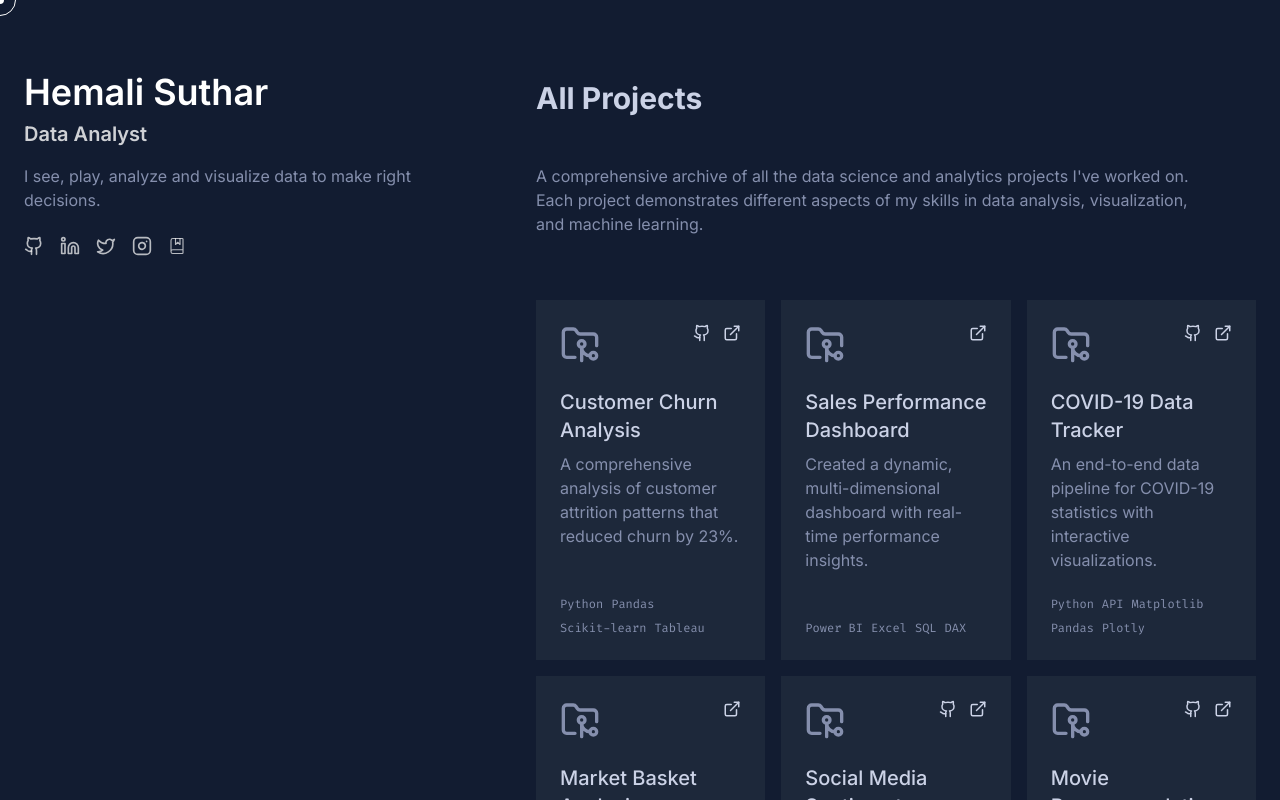
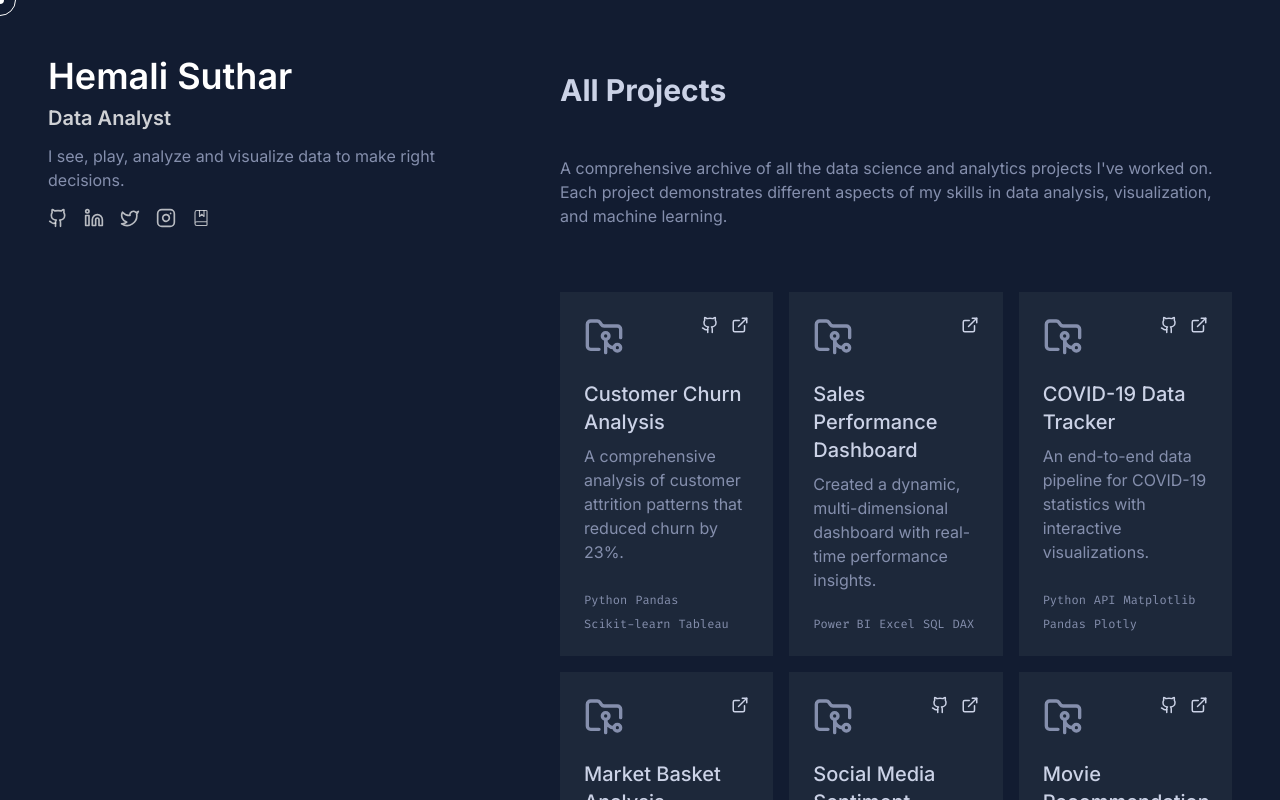
Before and after one commit to hemalii3/portfolio-website-hemali, a React (Vite) app: page /projects in a window 1280 px wide. Built offline with nearby package versions, Linux system fonts and the light colour scheme; a web font is replaced by a local one.

Commit message:
Refactor: Adjust project section margins
Adjust margins for better content alignment.

```diff
--- a/src/components/Layout.tsx
+++ b/src/components/Layout.tsx
@@ -1,4 +1,3 @@
-
 import React, { useState, useEffect, useRef } from 'react';
 import { Github, Linkedin, Twitter, Instagram, BookMarked, ExternalLink } from 'lucide-react';
 import { useLocation, Link } from 'react-router-dom';
@@ -54,7 +53,6 @@ const Layout = ({ children }: { children: React.ReactNode }) => {
   }, []);
 
   useEffect(() => {
-    // Check for hash in URL and scroll to section on initial load
     if (location.hash) {
       const id = location.hash.substring(1);
       const element = document.getElementById(id);
@@ -68,20 +66,19 @@ const Layout = ({ children }: { children: React.ReactNode }) => {
 
   return (
     <div className="flex flex-col lg:flex-row min-h-screen bg-navy text-slate">
-      {/* Sidebar - adjusted to 40% width */}
-      <aside className="lg:w-[40%] lg:h-screen px-6 py-8 lg:fixed lg:top-0 lg:left-0 flex flex-col justify-between z-10 pb-10">
-        <div className="mt-10">
-          <div className="mb-6">
+      <aside className="lg:w-[40%] lg:h-screen px-12 py-8 lg:fixed lg:top-0 lg:left-0 flex flex-col justify-between z-10">
+        <div className="mt-6">
+          <div className="mb-4">
             <h1 className="text-4xl font-semibold text-white mb-2">Hemali Suthar</h1>
-            <h2 className="text-xl text-white/80 mb-4">Data Analyst</h2>
-            <p className="text-slate mb-6">
+            <h2 className="text-xl text-white/80 mb-3">Data Analyst</h2>
+            <p className="text-slate mb-4">
               I see, play, analyze and visualize data to make right decisions.
             </p>
           </div>
 
           {isHome && (
             <nav className="hidden lg:block">
-              <ol className="flex flex-col space-y-2">
+              <ol className="flex flex-col space-y-1">
                 {navItems.map(({ name, url }, i) => (
                   <li key={i} className="nav-item">
                     <Link
@@ -97,7 +94,7 @@ const Layout = ({ children }: { children: React.ReactNode }) => {
             </nav>
           )}
 
-          <div className="mt-6">
+          <div className="mt-4">
             <div className="flex items-center space-x-4 mb-4">
               <a
                 href="https://github.com/"
@@ -149,16 +146,15 @@ const Layout = ({ children }: { children: React.ReactNode }) => {
         </div>
       </aside>
 
-      {/* Main Content - Adjusted to 60% width */}
       <main
         ref={mainContentRef}
-        className="lg:ml-[40%] flex-1 lg:h-screen lg:overflow-y-auto custom-scrollbar pb-10"
+        className="lg:ml-[40%] flex-1 lg:h-screen lg:overflow-y-auto custom-scrollbar"
       >
-        <div className="max-w-3xl mx-auto px-6 py-10">
+        <div className="max-w-3xl mx-auto px-12 py-8">
           {children}
         </div>
+      </main>
 
-        {/* Mobile Nav */}
       <div className="lg:hidden fixed bottom-0 left-0 right-0 bg-navy-shadow p-4 flex justify-around z-50 border-t border-lightest-navy">
         {navItems.map(({ name, url }, i) => (
           <Link
@@ -179,9 +175,7 @@ const Layout = ({ children }: { children: React.ReactNode }) => {
           <span>Resume</span>
         </a>
       </div>
-      </main>
 
-      {/* Custom Cursor Effect */}
       <div className="cursor-dot"></div>
       <div className="cursor-outline"></div>
     </div>
--- a/src/index.css
+++ b/src/index.css
@@ -1,4 +1,3 @@
-
 @import url('https://fonts.googleapis.com/css2?family=Inter:wght@300;400;500;600;700&family=Fira+Code:wght@300;400;500;600;700&family=Calibre:wght@400;500;600&display=swap');
 
 @tailwind base;
@@ -56,7 +55,7 @@
   }
 
   .section-heading {
-    @apply text-2xl font-semibold text-white mb-8 mt-2;
+    @apply text-2xl font-semibold text-white mb-6 mt-2;
   }
 
   .nav-link {
--- a/src/pages/Index.tsx
+++ b/src/pages/Index.tsx
@@ -37,12 +37,14 @@ const Index = () => {
 
   return (
     <Layout>
+      <div className="space-y-16">
         <About />
         <Experience />
         <Education />
         <Projects />
         <Contact />
         <Footer />
+      </div>
     </Layout>
   );
 };
```
Lines whose indentation alone changed are shown as unchanged.
